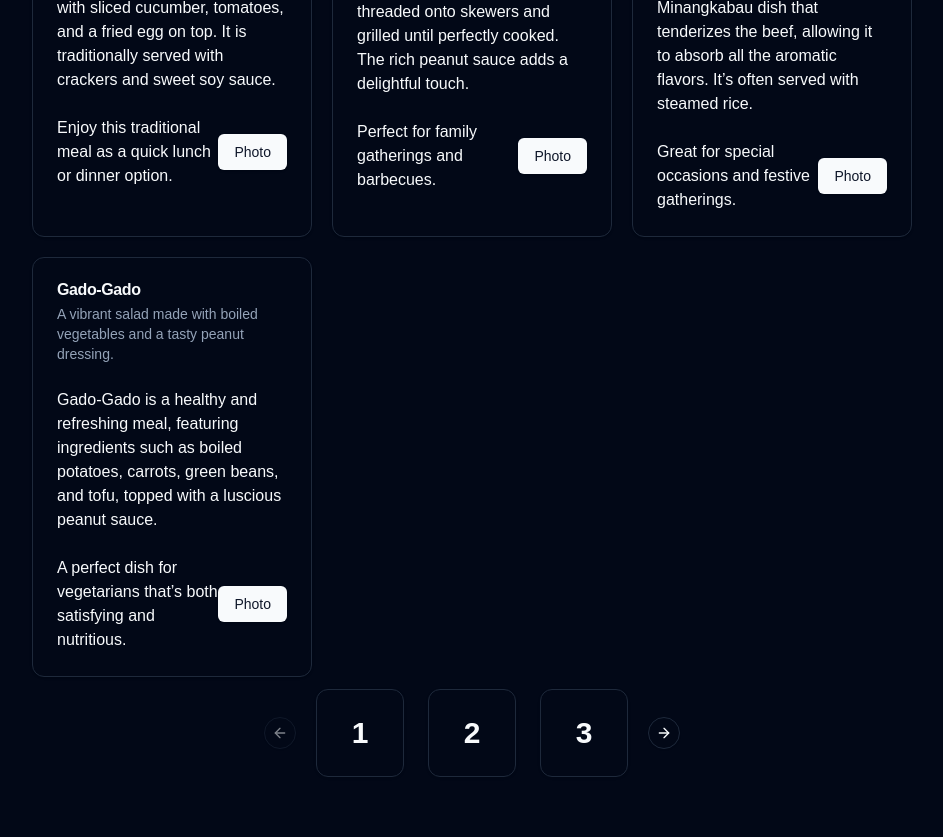
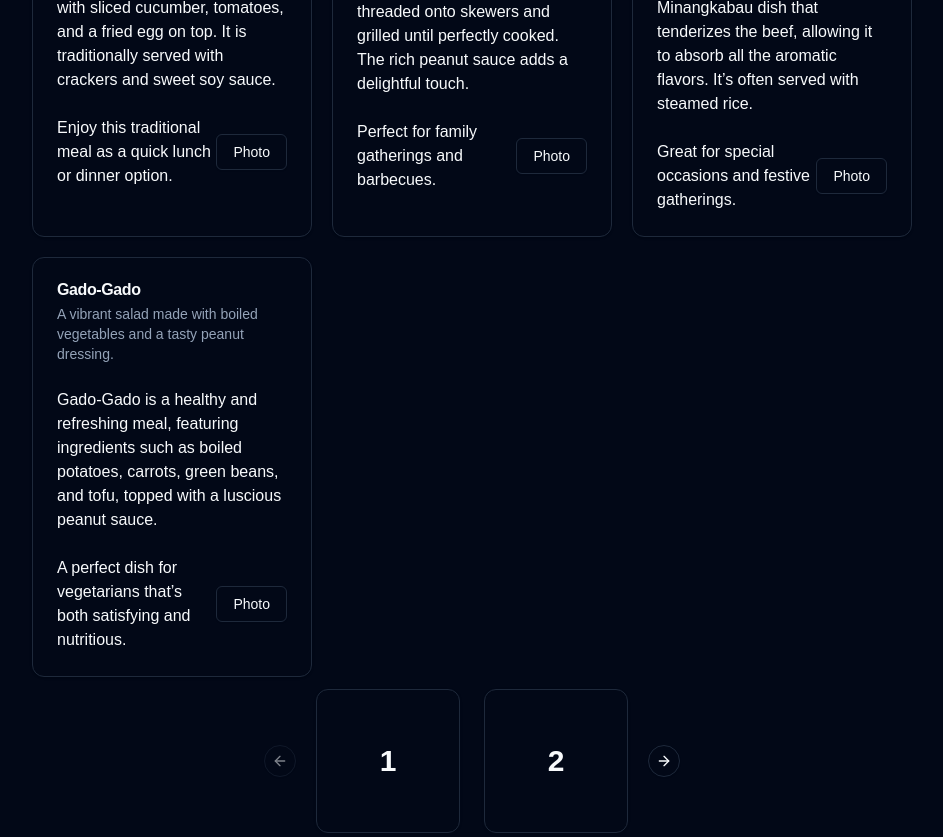
Before and after one commit to calvinrahmat/belajar-leonard, a Next.js app: page / in a window 1280 px wide. Shown: the part 620-1457 px from the top of the page, without its empty margins (168-1111 px from the left). Before the commit the page ends 1401 px from the top, so only its background shows below. Built offline with nearby package versions, Linux system fonts and the light colour scheme.

Commit message:
updated by Leon

```diff
--- a/app/page.tsx
+++ b/app/page.tsx
@@ -58,7 +58,7 @@ export default function Home() {
               </CardContent>
               <CardFooter>
                 <p>{cardFooter}</p>
-                <Button>Photo</Button>
+                <Button variant="outline">Photo</Button>
               </CardFooter>
             </Card>
             )
@@ -70,7 +70,7 @@ export default function Home() {
         <Carousel className="w-full max-w-xs">
       <CarouselContent>
         {Array.from({ length: 10 }).map((_, index) => (
-          <CarouselItem key={index} className="md:basis-1/2 lg:basis-1/3">
+          <CarouselItem key={index} className="md:basis-1/2 lg:basis-1/2">
             <div className="p-1">
               <Card>
               <CardContent className="flex aspect-square items-center justify-center p-6">
```
